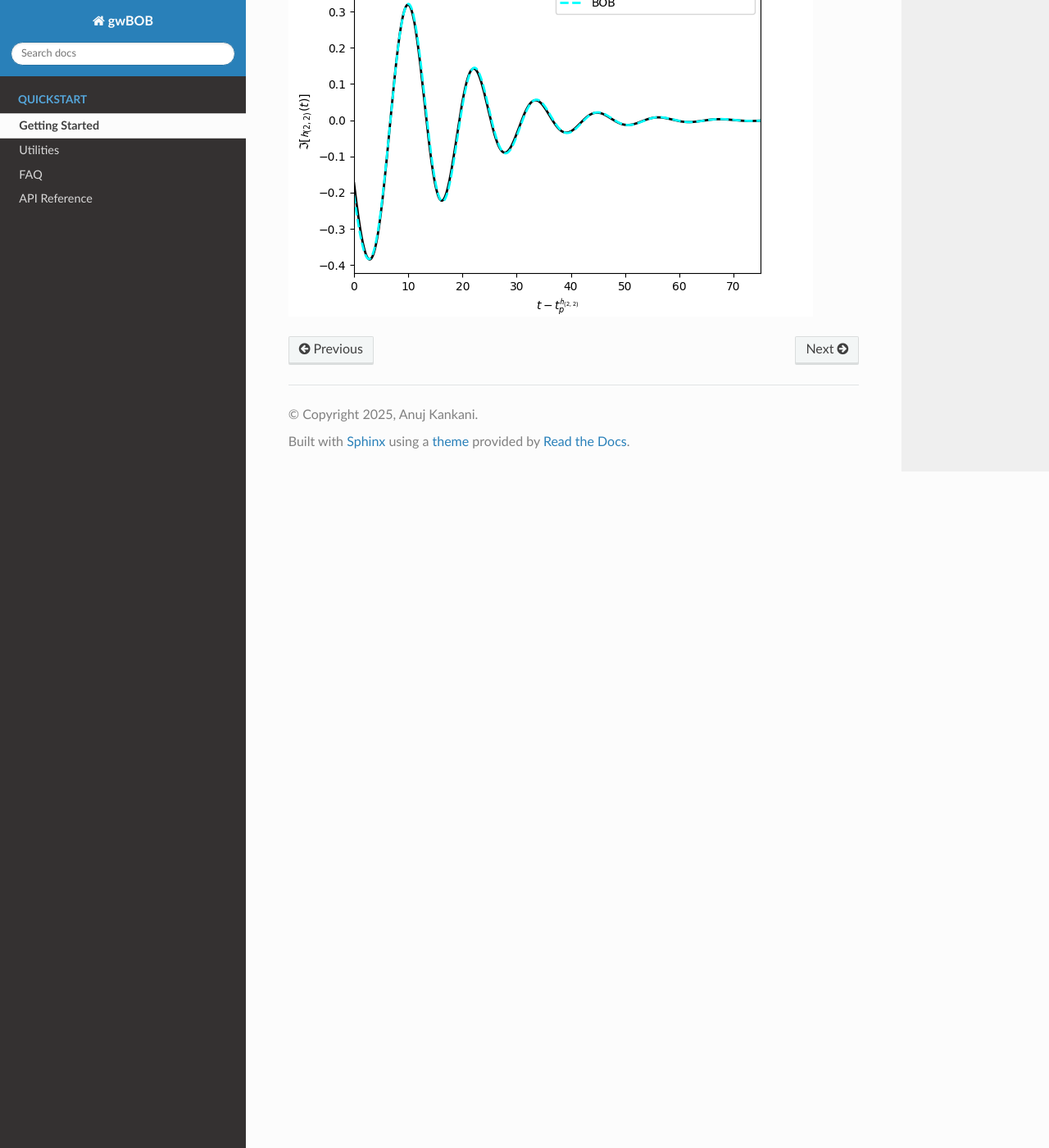
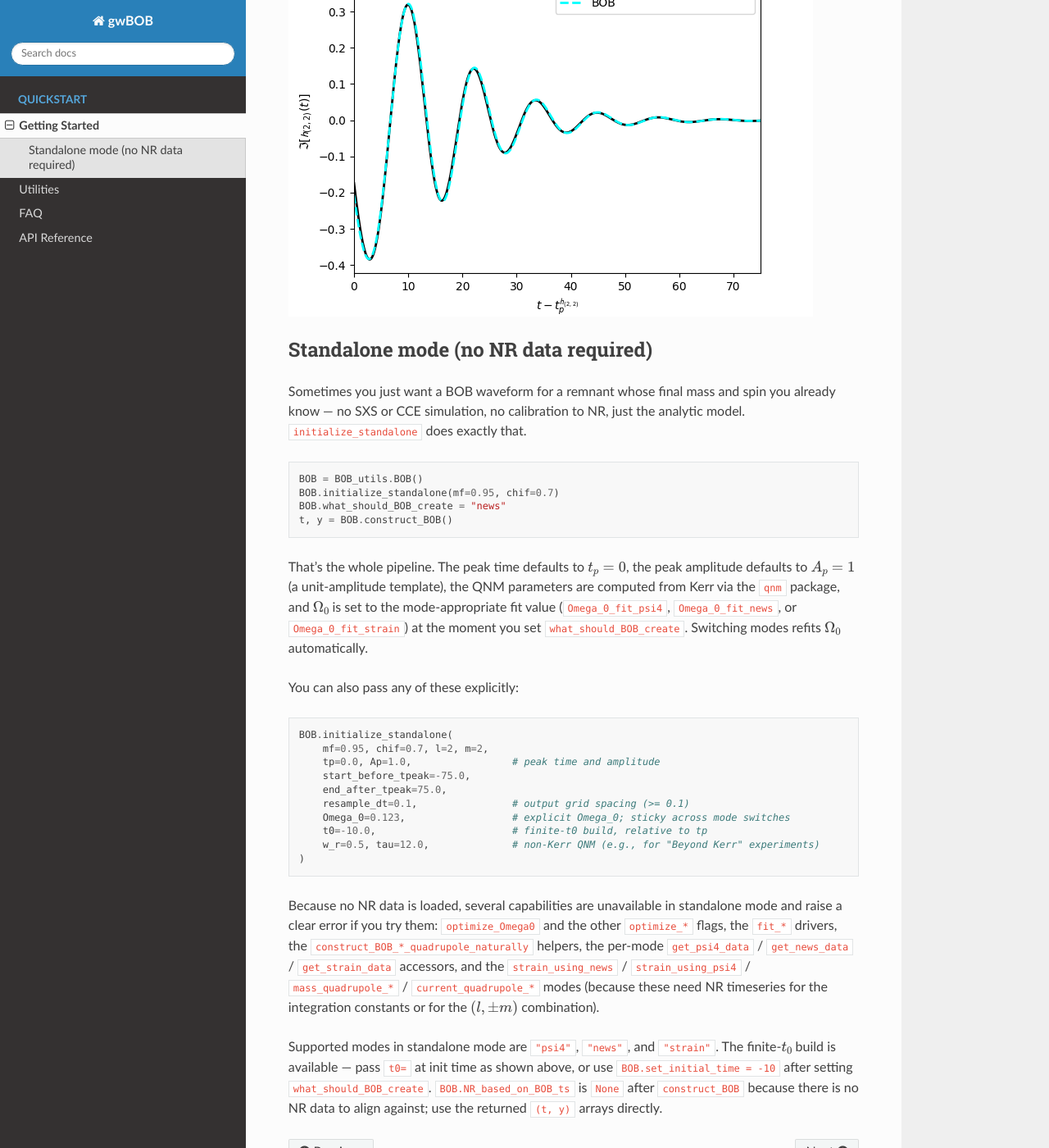
Before and after one commit to AnujKankani/BackwardsOneBody, a Sphinx documentation site: the page built from docs/source/quickstart.rst, in a window 1280 px wide and 1400 px high, scrolled down 3907 px. Shown: the whole window at 82% size. Built offline with Sphinx 7.4.7 and the Read the Docs theme 3.1.0, drawn with Linux system fonts in a browser that asks for light colours.

Commit message:
documentation

```diff
--- a/docs/source/index.rst
+++ b/docs/source/index.rst
@@ -17,6 +17,7 @@ Features of gwBOB
 
 - Generate any flavor of BOB (psi4, news, strain, mass and current quadrupoles) using various initial conditions!
 - Easy calling of SXS and CCE waveforms as well as user provided NR waveforms!
+- Standalone mode: build a BOB waveform from just :math:`(m_f, \chi_f, l, m)` — no NR data required!
 - Easy comparisons of BOB to NR waveforms as well as a sum of overtones!
 - "Simple" parameter estimation using BOB!
 - Open source, documented, and actively developed!
--- a/docs/source/quickstart.rst
+++ b/docs/source/quickstart.rst
@@ -123,3 +123,37 @@ Integrating the news to obtain the strain is a complex problem separate from the
 
 
 .. image:: images/BOB_strain_0305.png
+
+
+Standalone mode (no NR data required)
+-------------------------------------
+
+Sometimes you just want a BOB waveform for a remnant whose final mass and spin you already know — no SXS or CCE simulation, no calibration to NR, just the analytic model. ``initialize_standalone`` does exactly that.
+
+.. code-block:: python
+
+    BOB = BOB_utils.BOB()
+    BOB.initialize_standalone(mf=0.95, chif=0.7)
+    BOB.what_should_BOB_create = "news"
+    t, y = BOB.construct_BOB()
+
+That's the whole pipeline. The peak time defaults to :math:`t_p = 0`, the peak amplitude defaults to :math:`A_p = 1` (a unit-amplitude template), the QNM parameters are computed from Kerr via the ``qnm`` package, and :math:`\Omega_0` is set to the mode-appropriate fit value (``Omega_0_fit_psi4``, ``Omega_0_fit_news``, or ``Omega_0_fit_strain``) at the moment you set ``what_should_BOB_create``. Switching modes refits :math:`\Omega_0` automatically.
+
+You can also pass any of these explicitly:
+
+.. code-block:: python
+
+    BOB.initialize_standalone(
+        mf=0.95, chif=0.7, l=2, m=2,
+        tp=0.0, Ap=1.0,                 # peak time and amplitude
+        start_before_tpeak=-75.0,
+        end_after_tpeak=75.0,
+        resample_dt=0.1,                # output grid spacing (>= 0.1)
+        Omega_0=0.123,                  # explicit Omega_0; sticky across mode switches
+        t0=-10.0,                       # finite-t0 build, relative to tp
+        w_r=0.5, tau=12.0,              # non-Kerr QNM (e.g., for "Beyond Kerr" experiments)
+    )
+
+Because no NR data is loaded, several capabilities are unavailable in standalone mode and raise a clear error if you try them: ``optimize_Omega0`` and the other ``optimize_*`` flags, the ``fit_*`` drivers, the ``construct_BOB_*_quadrupole_naturally`` helpers, the per-mode ``get_psi4_data`` / ``get_news_data`` / ``get_strain_data`` accessors, and the ``strain_using_news`` / ``strain_using_psi4`` / ``mass_quadrupole_*`` / ``current_quadrupole_*`` modes (because these need NR timeseries for the integration constants or for the :math:`(l, \pm m)` combination).
+
+Supported modes in standalone mode are ``"psi4"``, ``"news"``, and ``"strain"``. The finite-:math:`t_0` build is available — pass ``t0=`` at init time as shown above, or use ``BOB.set_initial_time = -10`` after setting ``what_should_BOB_create``. ``BOB.NR_based_on_BOB_ts`` is ``None`` after ``construct_BOB`` because there is no NR data to align against; use the returned ``(t, y)`` arrays directly.
```
